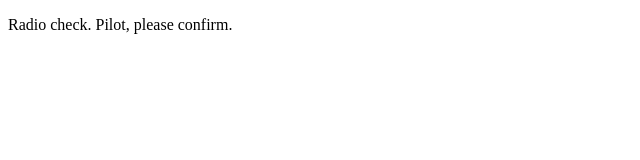
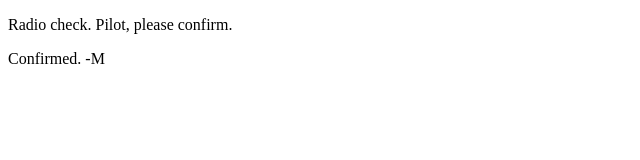
Before and after one commit to DaddyLongLegs142/communication-log-DaddyLongLegs, a plain HTML site: page index.html in a window 1280 px wide. Shown: the full height of the page, 0-640 px from the left. Drawn offline with Linux system fonts and the light colour scheme.

Commit message:
added to communication log

```diff
--- a/index.html
+++ b/index.html
@@ -2,5 +2,6 @@
 <html>
    <body>
       <p>Radio check. Pilot, please confirm.</p>
+      <p>Confirmed. -M</p>
    </body>
 </html>
```
